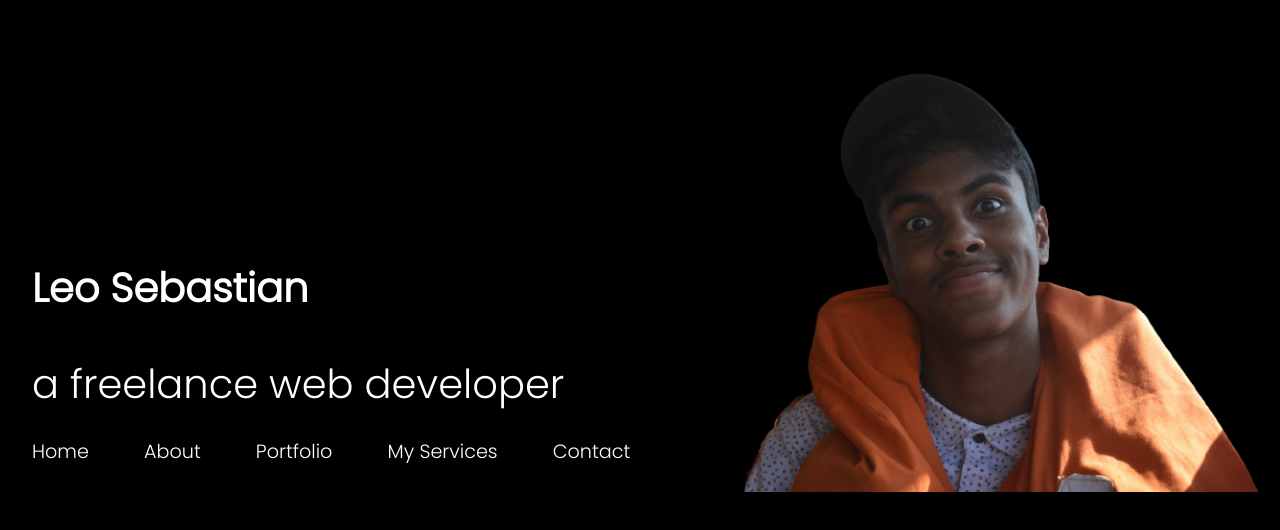
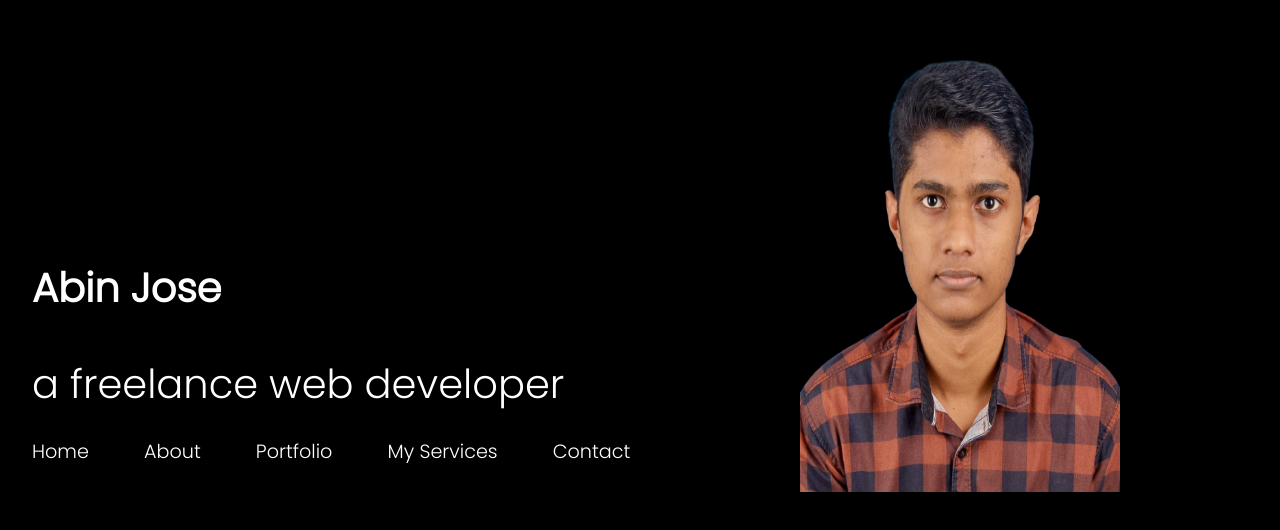
Before and after one commit to theleoseb/personal-portfolio, a plain HTML site: page index.html in a window 1280 px wide. Shown: the part 148-678 px from the top of the page. Drawn offline with Linux system fonts and the light colour scheme.

Commit message:
name change

```diff
--- a/css/style.css
+++ b/css/style.css
@@ -90,6 +90,11 @@
     align-items: center;
  }
 
+ .profile-img {
+    width: 50%;
+    height: 70%;
+ }
+
  @media screen and (max-width:1056px) {
      .nav-list{
          display: none;
--- a/index.html
+++ b/index.html
@@ -15,7 +15,7 @@
     <section class="home row gx-0">
 
         <div class="name-section col-12 col-sm-12 col-md-6 ">
-            <h1 class="profile-heading hover-underline-animation">Leo Sebastian</h1><br>
+            <h1 class="profile-heading hover-underline-animation">Abin Jose</h1><br>
             <h1 class="profile-subheading  hover-underline-animation">a freelance web developer</h1>
             <ul class="nav-list">
                 <li class="nav-item1 hover-underline-animation item">Home</li>
@@ -27,7 +27,7 @@
 
         </div>
         <div class="image-section col-12 col-sm-12 col-md-6">
-            <img src="asset/WhatsApp_Image_2021-07-13_at_12.24.22_AM-removebg-preview.png" alt="hsdbvh" class="profile-img">
+            <img src="asset/2364______C-removebg-preview.png" alt="hsdbvh" class="profile-img">
         </div>
     </section>
 
```
